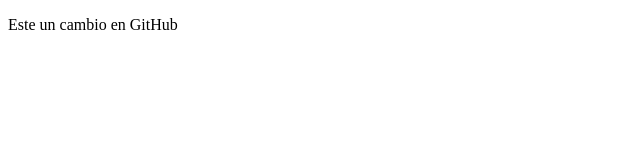
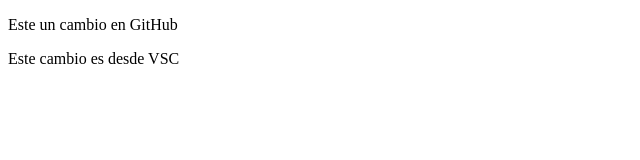
Before and after one commit to Clacox/Proyecto-C---VSC, a plain HTML site: page index.html in a window 1280 px wide. Shown: the whole page, without its empty margins (0-640 px from the left). Drawn offline with Linux system fonts and the light colour scheme.

Commit message:
segundp cambio desde VSC

```diff
--- a/index.html
+++ b/index.html
@@ -8,5 +8,6 @@
 <body>
     <p> Este un cambio en GitHub </p>
 
+    <p>Este cambio es desde VSC</p>
 </body>
 </html>
```
